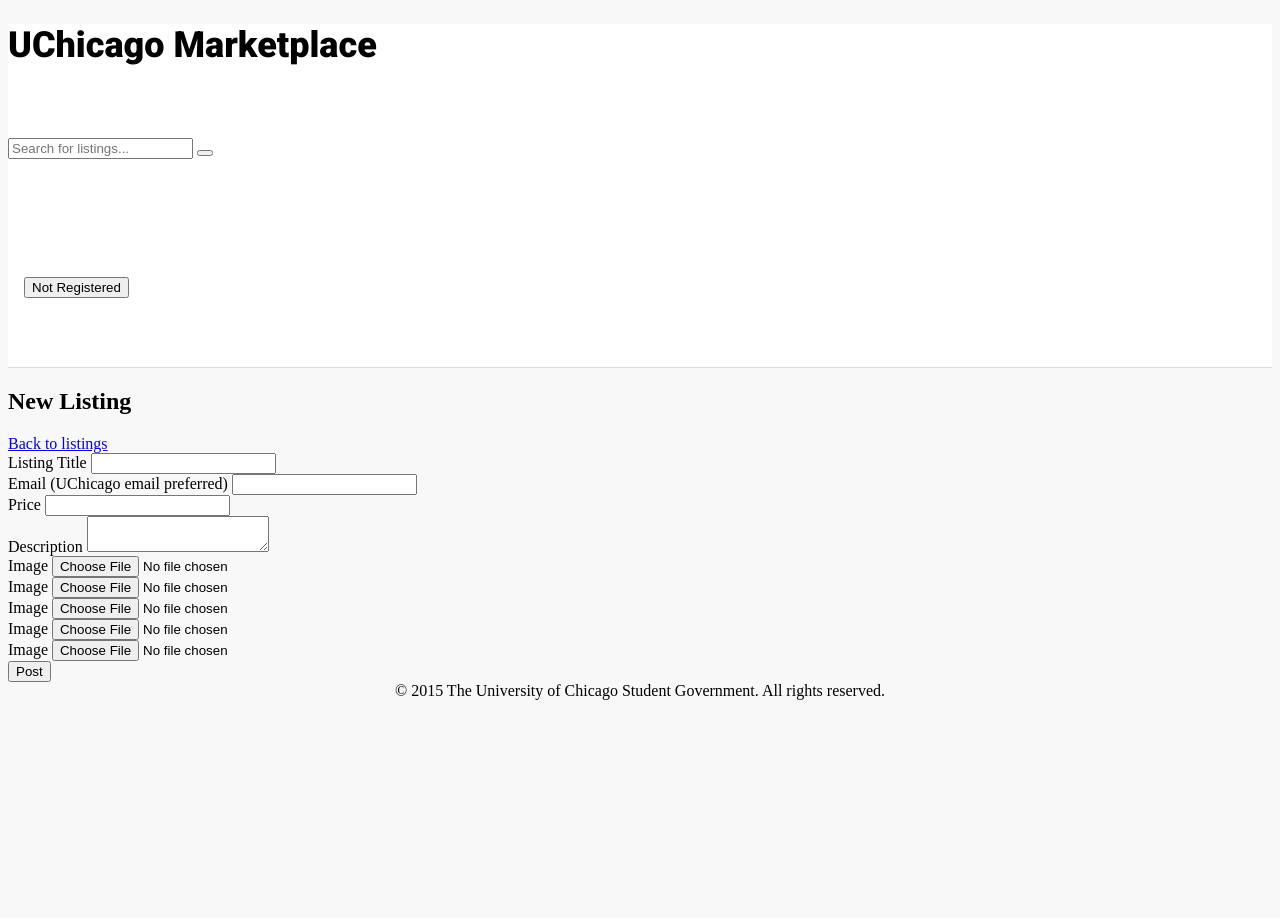
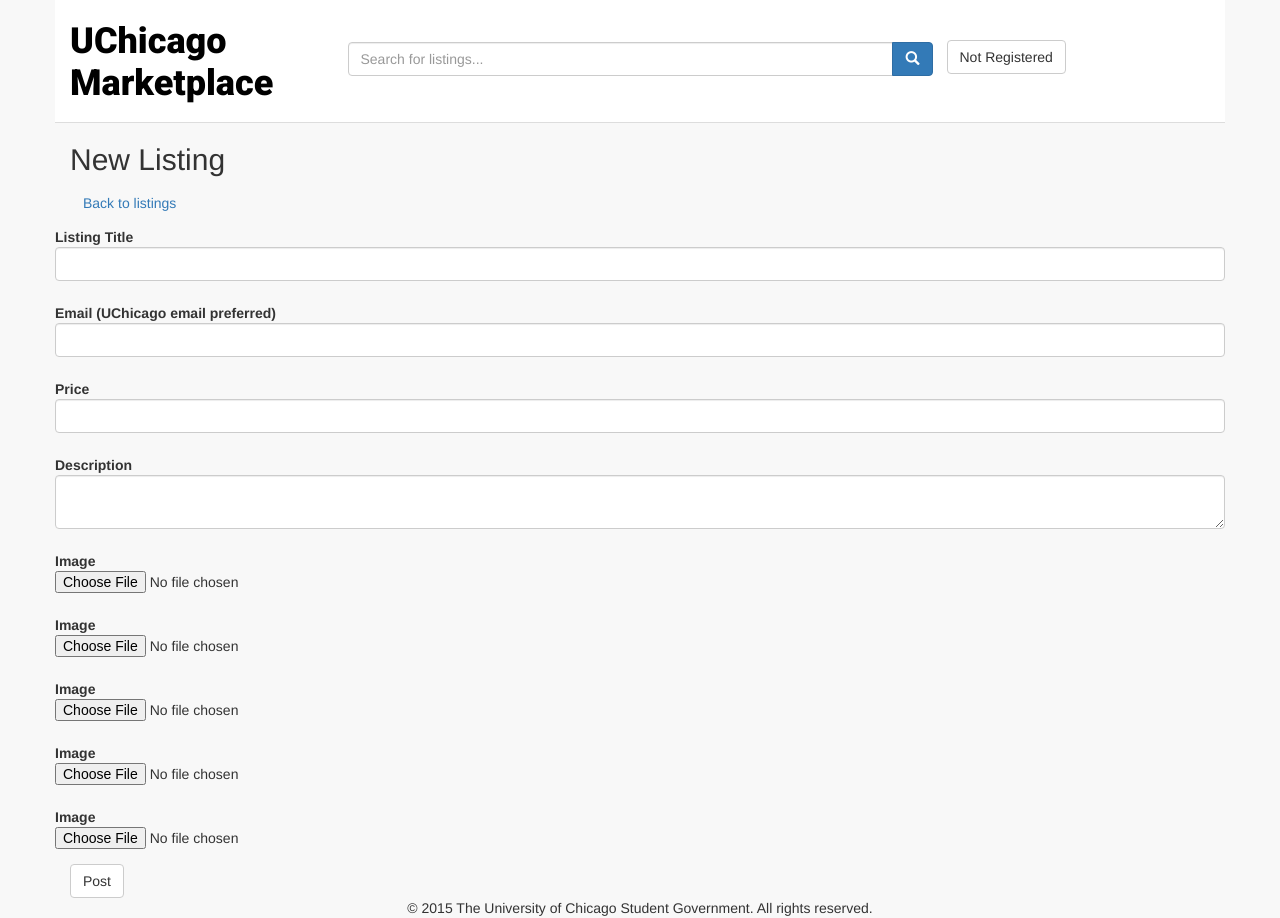
Before and after one commit to uchicago-sg/caravel, a Flask app: page /new in a window 1280 px wide. Before the commit the page ends 700 px from the top, so only its background shows below. Run offline with Flask 2, Linux system fonts and the light colour scheme; some libraries are stand-ins or nearby versions.

Commit message:
Fix missing close tag (sigh)

```diff
--- a/caravel/templates/layout.html
+++ b/caravel/templates/layout.html
@@ -5,7 +5,7 @@
     <meta charset="UTF-8">
     <meta http-equiv="X-UA-Compatible" content="IE=edge">
     <meta name="viewport" content="width=device-width, initial-scale=1">
-    <link href='https://fonts.googleapis.com/css?family=Roboto:400,900' rel='stylesheet' type='text/css'/
+    <link href='https://fonts.googleapis.com/css?family=Roboto:400,900' rel='stylesheet' type='text/css'/>
     <link rel="stylesheet" href="/static/css/bootstrap.min.css">
     <link rel="stylesheet" href="/static/default.css"/>
     <script src="/static/js/jquery-plus-bootstrap.min.js" async></script>
```
